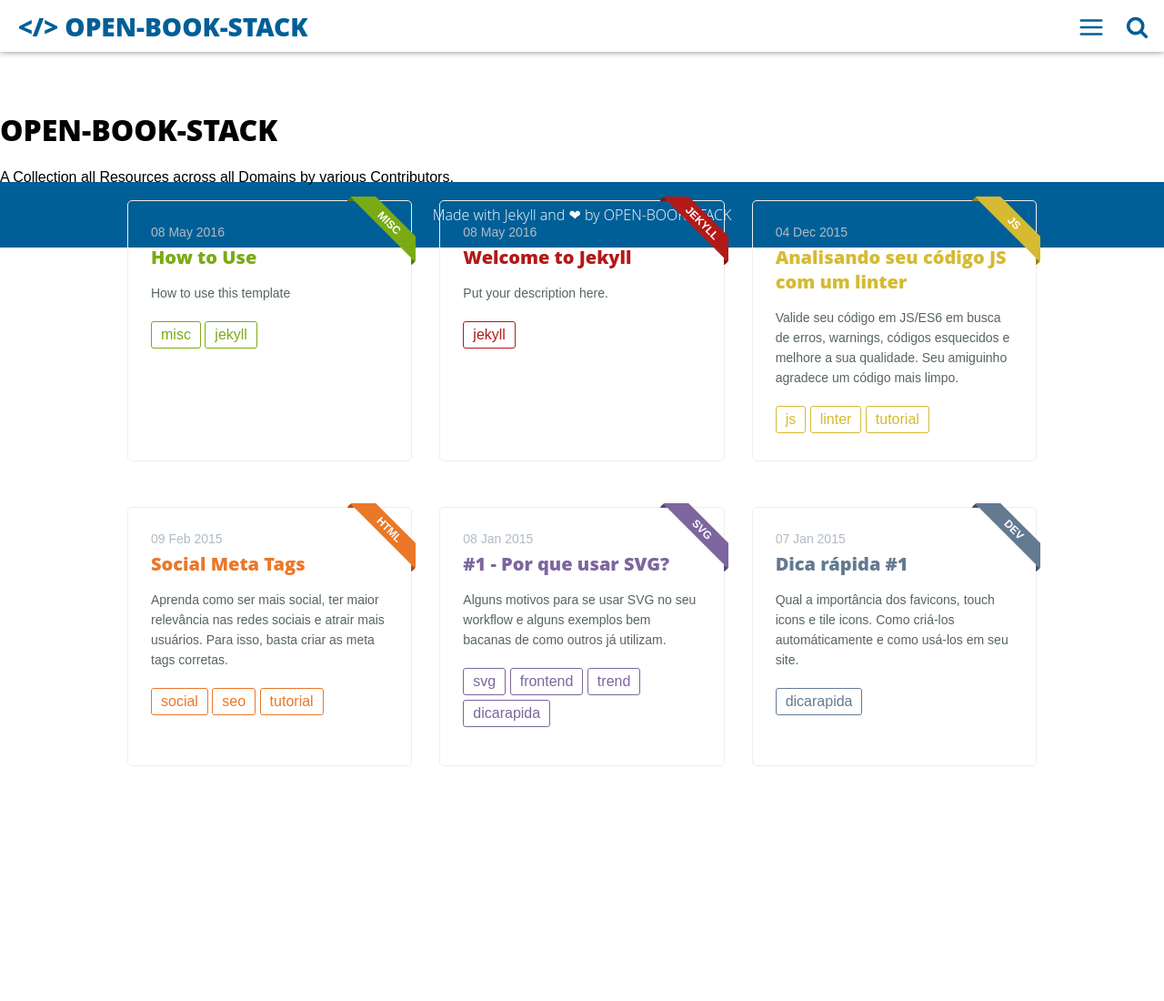
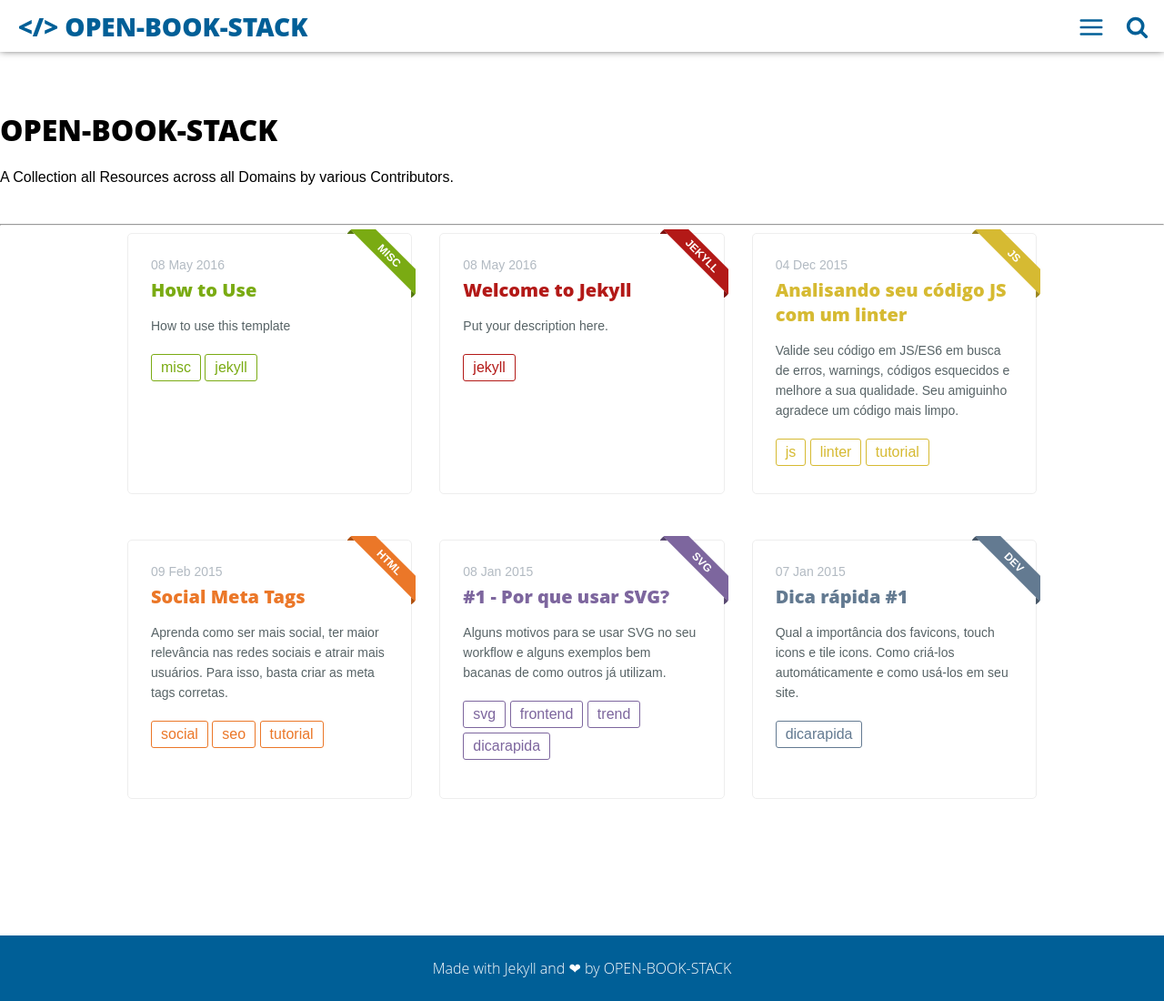
Before and after one commit to OpenBookStack/open.github.io, a Jekyll site: the page built from index.html, in a window 1280 px wide and 1100 px high. Shown: the whole window at 91% size. Built offline with Jekyll 4.4.1, drawn with Linux system fonts in a browser that asks for light colours.

Commit message:
Update index.html

```diff
--- a/index.html
+++ b/index.html
@@ -5,13 +5,14 @@
 
 <main class="home" id="post" role="main" itemprop="mainContentOfPage" itemscope="itemscope" itemtype="http://schema.org/Blog">
 
-    <div class="content" style="height:100%;position:fixed;width:100%;" role="banner">
+    <div class="content" role="banner">
      <h1 class="post-title">{{ site.title }}</h1>
      <p class="subtitle">
          {{ site.description }}
      </p>
     <div>
-
+        <br>
+        <hr>
     <div id="grid" class="row flex-grid">
     {% for post in site.posts %}
         <article class="box-item post-{{post.main-class}}" itemscope="itemscope" itemtype="http://schema.org/BlogPosting" itemprop="blogPost">
```
